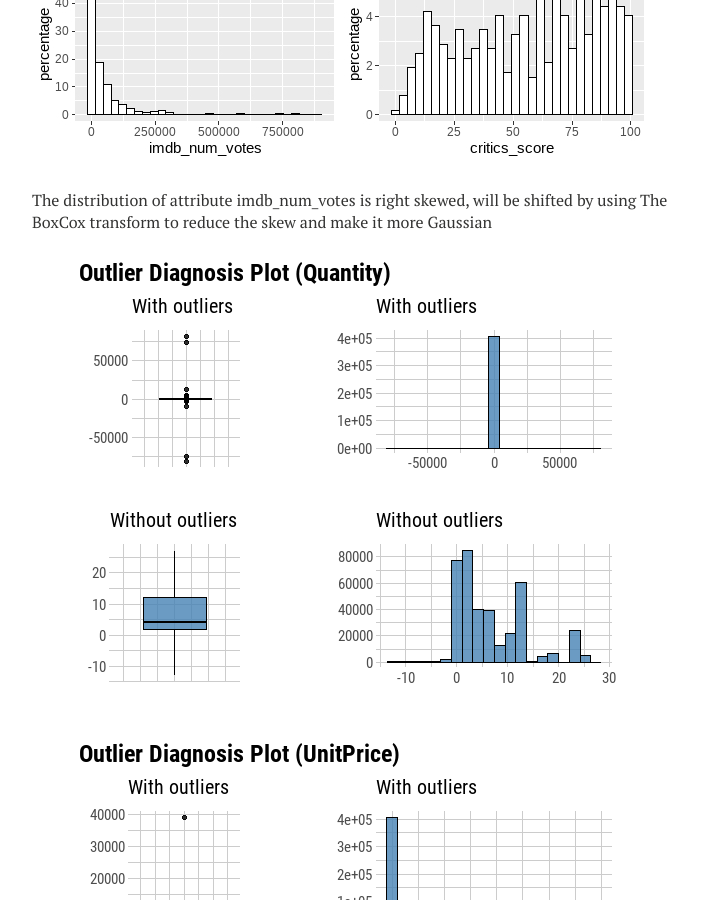
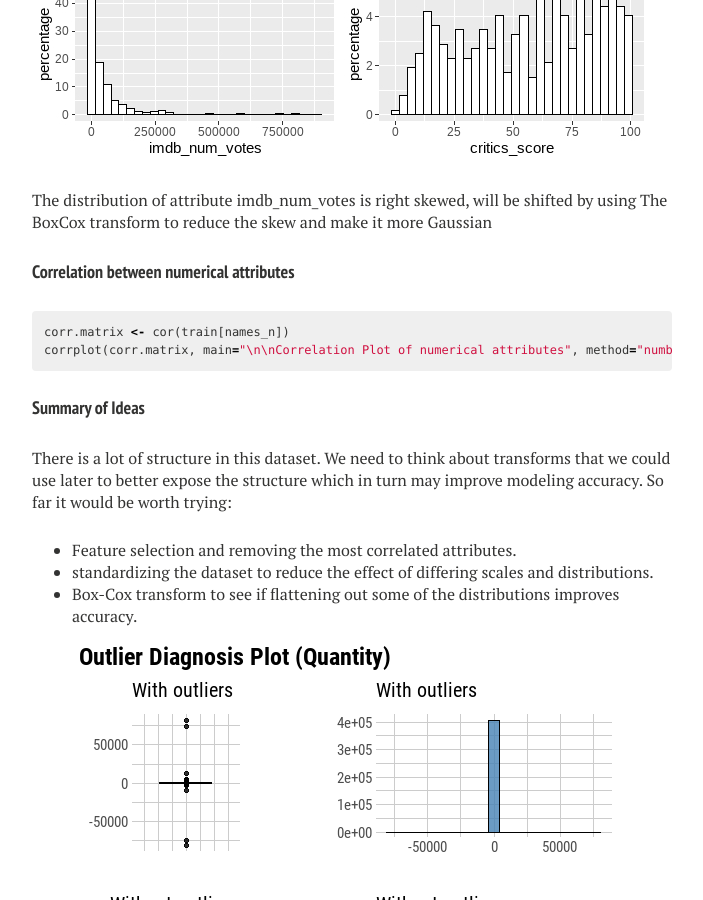
Before and after one commit to Janzhuj/janzhuj.github.io, a Jekyll site: the page built from _posts/2022-06-25-EDA-Modeling-Movies-Popularity.md, in a window 1280 px wide and 900 px high, scrolled down 6757 px. Shown: the whole window, without its empty margins (288-991 px from the left). Built offline with Jekyll 4.4.1, drawn with Linux system fonts in a browser that asks for light colours; nearby versions of some CDN libraries; library files that are not in the unit come from our copies; comment, search, counter and statistics services are not loaded.

Commit message:
Update 2022-06-25-EDA-Modeling-Movies-Popularity.md

```diff
--- a/_posts/2022-06-25-EDA-Modeling-Movies-Popularity.md
+++ b/_posts/2022-06-25-EDA-Modeling-Movies-Popularity.md
@@ -217,6 +217,26 @@ grid.arrange(hisplot_grob)
 ![Rplot-3-2](/figs/2022-06-25-EDA-Modeling-Movies-Popularity/Rplot-3-2.jpeg)
 
 The distribution of attribute imdb_num_votes is right skewed, will be shifted by using The BoxCox transform to reduce the skew and make it more Gaussian
+
+#### Correlation between numerical attributes
+
+{% highlight r %}
+corr.matrix <- cor(train[names_n])
+corrplot(corr.matrix, main="\n\nCorrelation Plot of numerical attributes", method="number")
+{% endhighlight %}
+
+#### Summary of Ideas
+There is a lot of structure in this dataset. We need to think about transforms that we could use later to better expose the structure which in turn may improve modeling accuracy. So far it would be worth trying:
+
+* Feature selection and removing the most correlated attributes.
+* standardizing the dataset to reduce the effect of differing scales and distributions.
+* Box-Cox transform to see if flattening out some of the distributions improves accuracy.
+
+
+
+
+
+
 
 
 ![Rplot-3](/figs/2023-07-22-Online-Store-Customer-Segmentation/Rplot-3.png)
```
